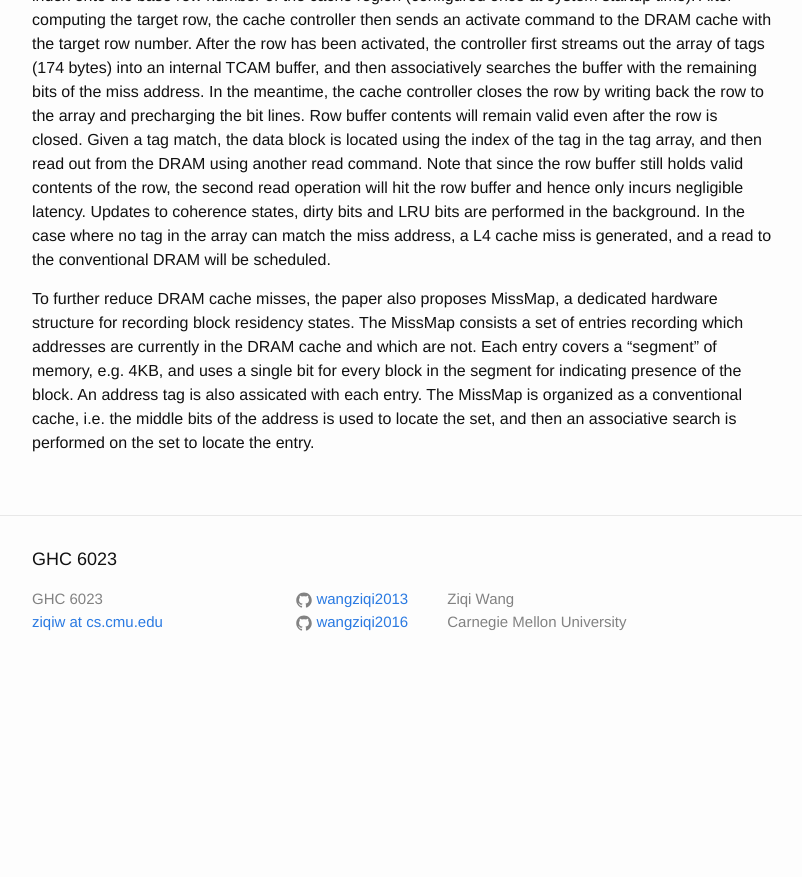
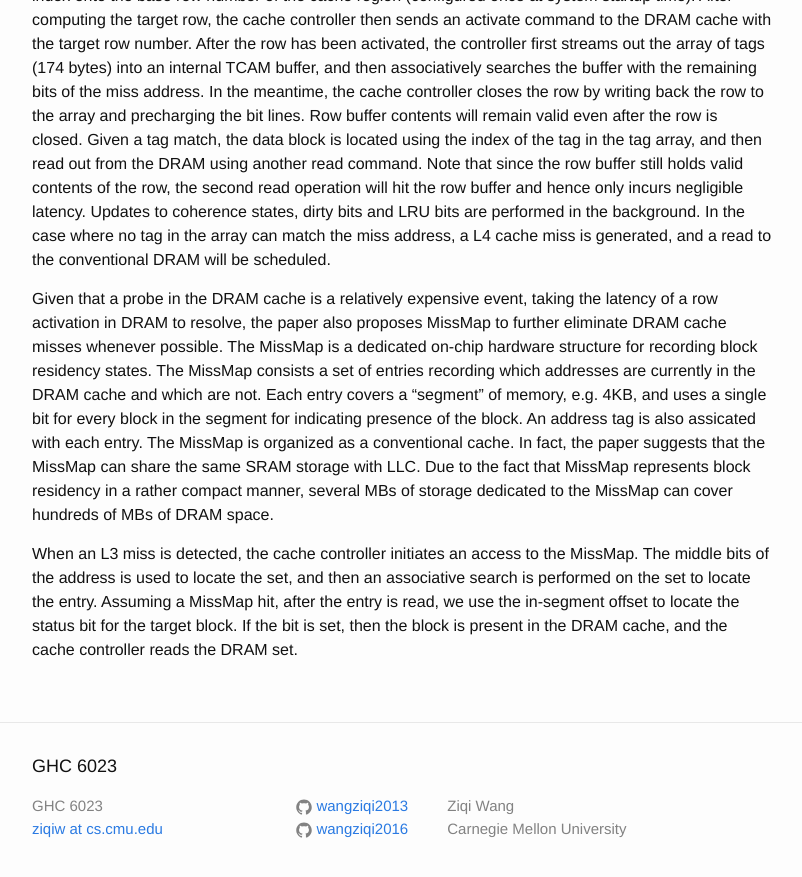
Before and after one commit to wangziqi2013/wangziqi2013.github.io, a Jekyll site: the page built from _posts/2019-08-31-lh-cache.markdown, in a window 1280 px wide and 900 px high, scrolled down 1834 px. Shown: the top 877 px of the window, without its empty margins (238-1040 px from the left). Built offline with Jekyll 4.4.1, drawn with Linux system fonts in a browser that asks for light colours; before the commit the page ends 2527 px from its top, so only the background shows below that.

Commit message:
Small change

```diff
--- a/_posts/2019-08-31-lh-cache.markdown
+++ b/_posts/2019-08-31-lh-cache.markdown
@@ -72,9 +72,16 @@ incurs negligible latency. Updates to coherence states, dirty bits and LRU bits
 the case where no tag in the array can match the miss address, a L4 cache miss is generated, and a read to the conventional
 DRAM will be scheduled.
 
-To further reduce DRAM cache misses, the paper also proposes MissMap, a dedicated hardware structure for recording block
-residency states. The MissMap consists a set of entries recording which addresses are currently in the DRAM cache and
-which are not. Each entry covers a "segment" of memory, e.g. 4KB, and uses a single bit for every block in the segment
-for indicating presence of the block. An address tag is also assicated with each entry. The MissMap is organized as a
-conventional cache, i.e. the middle bits of the address is used to locate the set, and then an associative search is
-performed on the set to locate the entry.
+Given that a probe in the DRAM cache is a relatively expensive event, taking the latency of a row activation in DRAM to
+resolve, the paper also proposes MissMap to further eliminate DRAM cache misses whenever possible. The MissMap is a dedicated
+on-chip hardware structure for recording block residency states. The MissMap consists a set of entries recording which
+addresses are currently in the DRAM cache and which are not. Each entry covers a "segment" of memory, e.g. 4KB, and uses
+a single bit for every block in the segment for indicating presence of the block. An address tag is also assicated with
+each entry. The MissMap is organized as a conventional cache. In fact, the paper suggests that the MissMap can share the
+same SRAM storage with LLC. Due to the fact that MissMap represents block residency in a rather compact manner, several
+MBs of storage dedicated to the MissMap can cover hundreds of MBs of DRAM space.
+
+When an L3 miss is detected, the cache controller initiates an access to the MissMap. The middle bits of the address is
+used to locate the set, and then an associative search is performed on the set to locate the entry. Assuming a MissMap hit,
+after the entry is read, we use the in-segment offset to locate the status bit for the target block. If the bit is set,
+then the block is present in the DRAM cache, and the cache controller reads the DRAM set.
```
